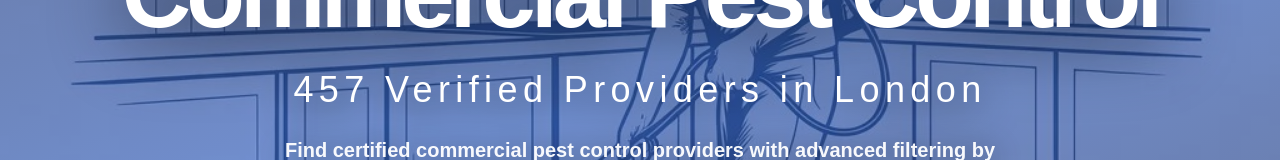
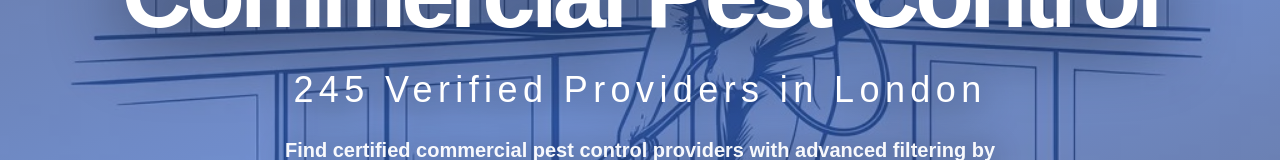
Before and after one commit to aarongeorghiades-hub/pestpro-index-v2-live, a Next.js app: page /commercial in a window 1280 px wide. Shown: the part 279-439 px from the top of the page. Built offline with nearby package versions, Linux system fonts and the light colour scheme; no server answers; the database is empty.

Commit message:
Final fixes: #2 CRITICAL - Change filter logic from OR to AND (narrowing results), #3 - Update Commercial hero from 457 to 245

```diff
--- a/app/commercial/page.tsx
+++ b/app/commercial/page.tsx
@@ -225,7 +225,7 @@ export default function CommercialPage() {
       };
 
       filtered = data.filter((provider) => {
-        return Array.from(filters).some((filterKey) => {
+        return Array.from(filters).every((filterKey) => {
           const columns = filterColumnMap[filterKey] || [filterKey];
           return columns.some((col) => provider[col] === true);
         });
@@ -323,7 +323,7 @@ export default function CommercialPage() {
             Commercial Pest Control
           </h1>
           <p className="text-3xl md:text-4xl mb-6 font-extralight tracking-[0.15em] text-white drop-shadow-[0_8px_20px_rgba(0,0,0,0.9)]">
-            457 Verified Providers in London
+            245 Verified Providers in London
           </p>
           <p className="text-xl text-white font-semibold max-w-3xl leading-relaxed drop-shadow-[0_6px_16px_rgba(0,0,0,0.85)] opacity-95">
             Find certified commercial pest control providers with advanced filtering by certifications, capabilities, and business sectors.
```
